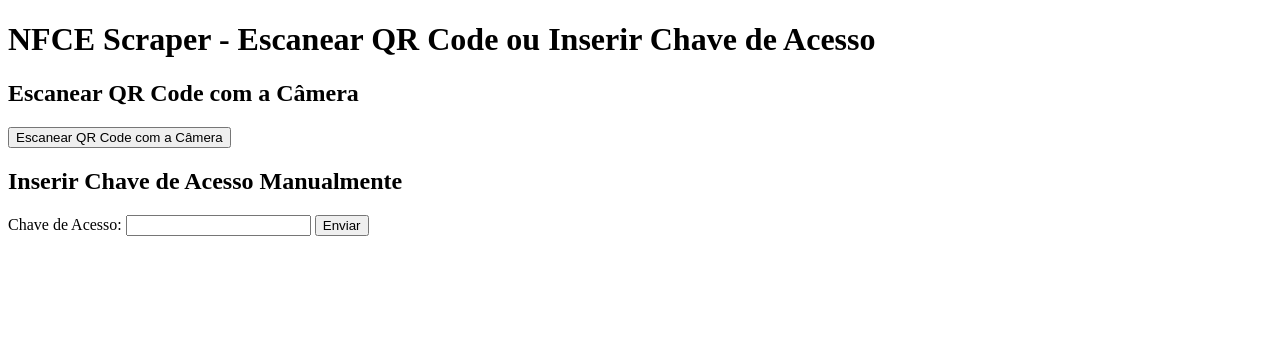
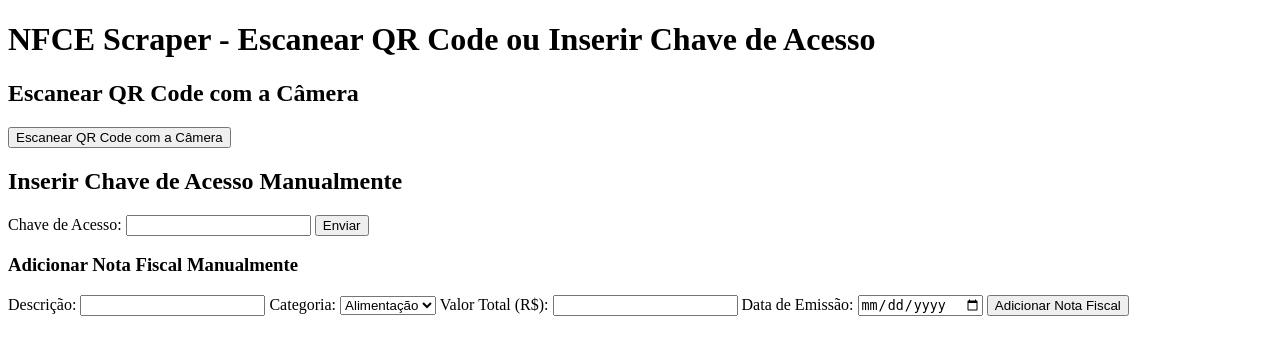
Before and after one commit to caiofall20/consulta_sefaz, a Django app: page / in a window 1280 px wide. Shown: the top 355 px of the page. Run offline with Django 5.2, Linux system fonts and the light colour scheme.

Commit message:
Adionando o dashboard com os dados, adicionando categoria nas notas e adicionando a adicao manual de uma nota

```diff
--- a/scraping_nfe/nfce/templates/nfce/index.html
+++ b/scraping_nfe/nfce/templates/nfce/index.html
@@ -25,5 +25,32 @@
         <input type="text" id="chave_acesso" name="chave_acesso" required>
         <button type="submit">Enviar</button>
     </form>
+
+    <form method="POST" action="{% url 'adicionar_nota_fiscal' %}">
+    {% csrf_token %}
+    <h3>Adicionar Nota Fiscal Manualmente</h3>
+
+    <label for="descricao">Descrição:</label>
+    <input type="text" name="descricao" id="descricao" required>
+
+    <label for="categoria">Categoria:</label>
+    <select name="categoria" id="categoria">
+        <option value="alimentacao">Alimentação</option>
+        <option value="transporte">Transporte</option>
+        <option value="lazer">Lazer</option>
+        <option value="saude">Saúde</option>
+        <option value="educacao">Educação</option>
+        <option value="outros">Outros</option>
+    </select>
+
+    <label for="valor_total">Valor Total (R$):</label>
+    <input type="number" name="valor_total" id="valor_total" step="0.01" required>
+
+    <label for="data_emissao">Data de Emissão:</label>
+    <input type="date" name="data_emissao" id="data_emissao" required>
+
+    <button type="submit">Adicionar Nota Fiscal</button>
+</form>
+
 </body>
 </html>
--- a/scraping_nfe/nfce/urls.py
+++ b/scraping_nfe/nfce/urls.py
@@ -11,6 +11,7 @@ urlpatterns = [
     path('nota_fiscal/<int:nota_fiscal_id>/editar/', views.editar_itens, name='editar_itens'),
     path('conferir_itens/', views.conferir_itens, name='conferir_itens'),
     path('listar_notas_fiscais/', views.listar_notas_fiscais, name='listar_notas_fiscais'),  # URL para listar notas fiscais
+    path('adicionar_nota_fiscal/', views.adicionar_nota_fiscal, name='adicionar_nota_fiscal'),
 
 
 
--- a/scraping_nfe/nfce/views.py
+++ b/scraping_nfe/nfce/views.py
@@ -15,6 +15,7 @@ from django.urls import reverse
 import cv2
 from pyzbar.pyzbar import decode
 import uuid
+from .forms import NotaFiscalForm
 
 pytesseract.pytesseract.tesseract_cmd = r'/usr/bin/tesseract'
 
@@ -146,7 +147,8 @@ def conferir_itens(request):
             except ValueError:
                 # Caso ocorra um erro de conversão, retorna 0.0 como valor padrão
                 return 0.0
-
+        categoria = request.POST.get('categoria', 'outros')  # Define 'outros' como padrão se não for fornecido
+        nota_fiscal_data['categoria'] = categoria
         # Atualiza os itens com os dados do formulário
         itens_data = []
         for i in range(len(nota_fiscal_data['itens'])):
@@ -156,7 +158,7 @@ def conferir_itens(request):
                 'unidade': request.POST.get(f'item_unidade_{i}'),
                 'valor_unid': ajustar_valor(request.POST.get(f'item_valor_unid_{i}')),
                 'desconto': ajustar_valor(request.POST.get(f'item_desconto_{i}')),
-                'valor_total': ajustar_valor(request.POST.get(f'item_valor_total_{i}'))
+                'valor_total': ajustar_valor(request.POST.get(f'item_valor_total_{i}')),
             })
         nota_fiscal_data['itens'] = itens_data
 
@@ -227,6 +229,45 @@ def extract_nota_info(driver):
         'chave_acesso': chave_acesso
     }
 
+def adicionar_nota_fiscal(request):
+    if request.method == 'POST':
+        descricao = request.POST.get('descricao')
+        categoria = request.POST.get('categoria')
+        valor_total = request.POST.get('valor_total')
+        data_emissao = request.POST.get('data_emissao')
+
+        # Salvar a nova nota fiscal
+        try:
+            nota_fiscal = NotaFiscal.objects.create(
+                categoria=categoria,
+                numero_serie='Manual',
+                razao_social='Nota Manual',
+                cnpj_emitente='N/A',
+                inscricao_estadual='N/A',
+                data_emissao=data_emissao,
+                valor_total_produtos=valor_total,
+                forma_pagamento='Manual',
+                chave_acesso='Manual',
+            )
+
+            # Criar um item associado à nota fiscal
+            Item.objects.create(
+                nota_fiscal=nota_fiscal,
+                descricao=descricao,
+                quantidade=1,
+                unidade='UN',
+                valor_unid=valor_total,
+                desconto=0.0,
+                valor_total=valor_total,
+            )
+
+            return redirect('listar_notas_fiscais')
+        except Exception as e:
+            return HttpResponse(f"Erro ao adicionar nota fiscal manual: {e}")
+
+    return HttpResponse("Método não permitido", status=405)
+
+
 def salvar_nota_fiscal_e_itens(nota_fiscal_data, itens_data):
     # Função auxiliar para converter valores com vírgula em valores decimais e garantir que não sejam nulos
     def converter_valor_decimal(valor):
@@ -244,8 +285,17 @@ def salvar_nota_fiscal_e_itens(nota_fiscal_data, itens_data):
     nota_fiscal_data['valor_total_produtos'] = converter_valor_decimal(nota_fiscal_data['valor_total_produtos'])
 
     try:
+        # Verifica se a categoria está presente no nota_fiscal_data
+        categoria = nota_fiscal_data.get('categoria', None)
+
+        # Caso a categoria não tenha sido passada, define um valor padrão
+        if not categoria:
+            print("Categoria não fornecida, utilizando valor padrão 'Outros'")
+            categoria = 'Outros'
+
         # Salva a nota fiscal no banco
         nota_fiscal = NotaFiscal.objects.create(
+            categoria=categoria,
             numero_serie=nota_fiscal_data['numero_serie'],
             razao_social=nota_fiscal_data['razao_social'],
             cnpj_emitente=nota_fiscal_data['cnpj_emitente'],
@@ -256,7 +306,7 @@ def salvar_nota_fiscal_e_itens(nota_fiscal_data, itens_data):
             forma_pagamento=nota_fiscal_data['forma_pagamento'],
             chave_acesso=nota_fiscal_data['chave_acesso'],
         )
-        print(f"Nota Fiscal salva com ID: {nota_fiscal.id}")
+        print(f"Nota Fiscal salva com ID: {nota_fiscal.id} e categoria: {categoria}")
     except Exception as e:
         print(f"Erro ao salvar a nota fiscal: {e}")
         return None
@@ -289,6 +339,7 @@ def salvar_nota_fiscal_e_itens(nota_fiscal_data, itens_data):
             print(f"Ignorando item inválido ou incompleto: {item_data}")
 
     return nota_fiscal
+
 
 
 
```
Also changed, not shown: scraping_nfe/dashboard.py (added, +116 -0 lines), scraping_nfe/nfce/forms.py (+6 -1 lines), scraping_nfe/nfce/models.py (+18 -0 lines), scraping_nfe/nfce/templates/nfce/conferir_itens.html (+30 -0 lines), scraping_nfe/db.sqlite3, scraping_nfe/nfce/migrations/0003_notafiscal_categoria.py (added), scraping_nfe/nfce/migrations/0004_notafiscal_subcategoria_transporte_and_more.py (added), 1 other file.
